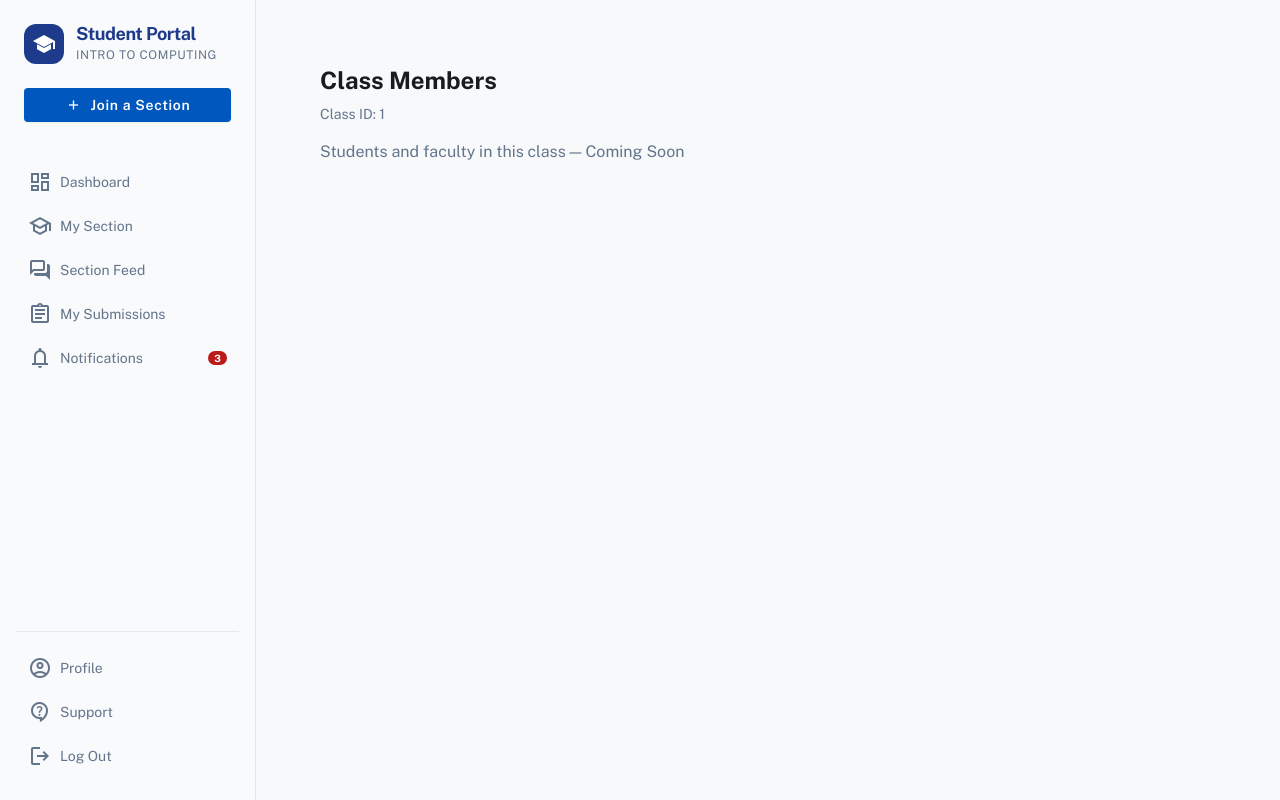
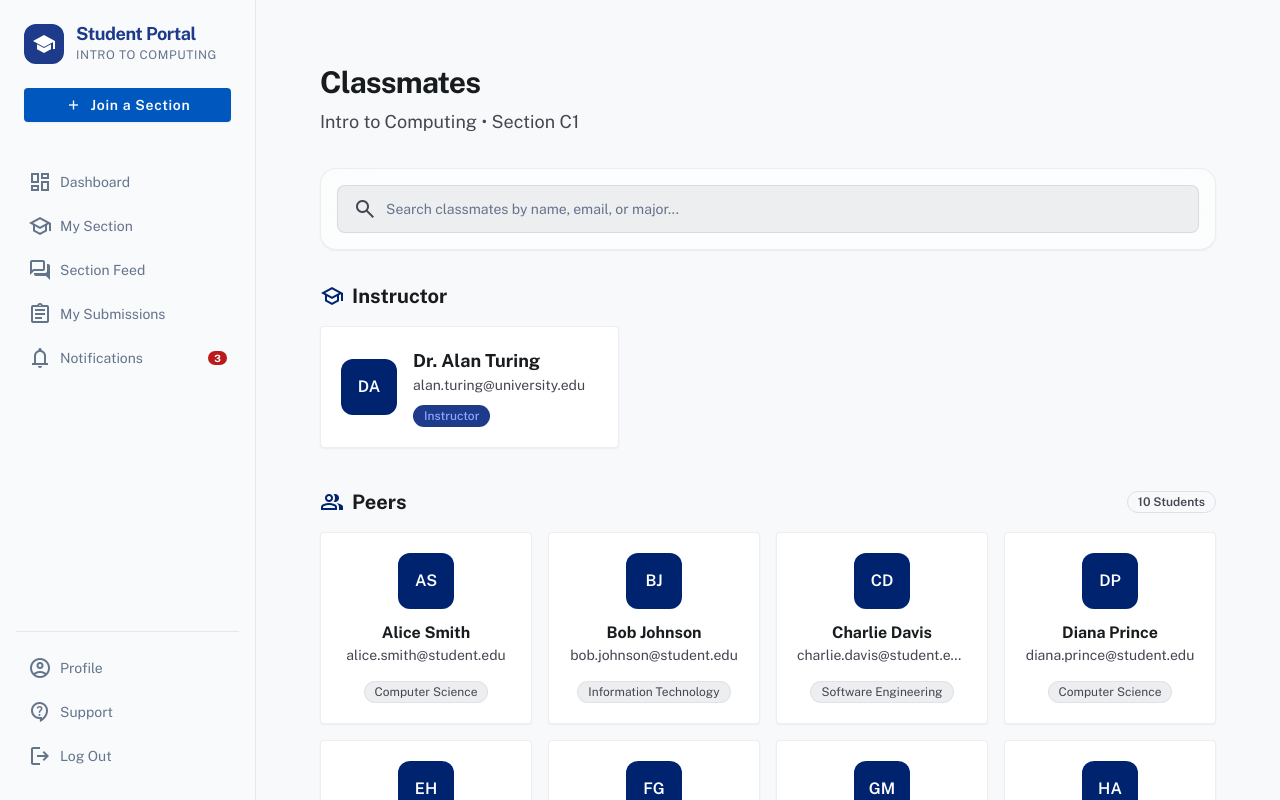
Before and after one commit to Lomkiced/EduShare, a Next.js app: page /student/classes/1/members in a window 1280 px wide. Shown: the top 800 px of the page. Built offline with nearby package versions, Linux system fonts and the light colour scheme.

Commit message:
EduShare

```diff
--- a/src/app/student/classes/[classId]/members/page.tsx
+++ b/src/app/student/classes/[classId]/members/page.tsx
@@ -1,17 +1,146 @@
-import type { Metadata } from "next";
+"use client";
 
-export const metadata: Metadata = { title: "Class Members" };
+import React, { useState, useMemo } from "react";
+import { UserAvatar } from "@/components/shared/user-avatar";
+import { Card, CardContent } from "@/components/ui/card";
+import { Input } from "@/components/ui/input";
+import { Badge } from "@/components/ui/badge";
 
-export default function StudentClassMembersPage({
-  params,
-}: {
-  params: { classId: string };
-}) {
+interface Classmate {
+  id: string;
+  name: string;
+  email: string;
+  major: string;
+}
+
+const mockInstructor = {
+  id: "fac_1",
+  name: "Dr. Alan Turing",
+  email: "alan.turing@university.edu",
+  role: "Instructor",
+};
+
+const mockClassmates: Classmate[] = [
+  { id: "stu_1", name: "Alice Smith", email: "alice.smith@student.edu", major: "Computer Science" },
+  { id: "stu_2", name: "Bob Johnson", email: "bob.johnson@student.edu", major: "Information Technology" },
+  { id: "stu_3", name: "Charlie Davis", email: "charlie.davis@student.edu", major: "Software Engineering" },
+  { id: "stu_4", name: "Diana Prince", email: "diana.prince@student.edu", major: "Computer Science" },
+  { id: "stu_5", name: "Ethan Hunt", email: "ethan.hunt@student.edu", major: "Data Science" },
+  { id: "stu_6", name: "Fiona Gallagher", email: "fiona.g@student.edu", major: "Cybersecurity" },
+  { id: "stu_7", name: "George Miller", email: "george.m@student.edu", major: "Information Technology" },
+  { id: "stu_8", name: "Hannah Abbott", email: "hannah.a@student.edu", major: "Computer Science" },
+  { id: "stu_9", name: "Ian Malcolm", email: "ian.m@student.edu", major: "Mathematics" },
+  { id: "stu_10", name: "Julia Roberts", email: "julia.r@student.edu", major: "Software Engineering" },
+];
+
+export default function StudentClassMembersPage() {
+  const [searchQuery, setSearchQuery] = useState("");
+
+  const filteredClassmates = useMemo(() => {
+    if (!searchQuery.trim()) return mockClassmates;
+    const query = searchQuery.toLowerCase();
+    return mockClassmates.filter(
+      (student) =>
+        student.name.toLowerCase().includes(query) ||
+        student.email.toLowerCase().includes(query) ||
+        student.major.toLowerCase().includes(query)
+    );
+  }, [searchQuery]);
+
   return (
-    <div className="p-8">
-      <h1 className="text-2xl font-bold mb-2">Class Members</h1>
-      <p className="text-muted-foreground text-sm mb-4">Class ID: {params.classId}</p>
-      <p className="text-muted-foreground">Students and faculty in this class — Coming Soon</p>
+    <div className="p-6 md:p-8 max-w-[1600px] mx-auto w-full">
+      {/* Page Header */}
+      <div className="mb-8">
+        <h1 className="text-3xl font-bold text-on-surface tracking-tight mb-2">Classmates</h1>
+        <p className="text-on-surface-variant text-lg">Intro to Computing • Section C1</p>
+      </div>
+
+      {/* Control Bar */}
+      <div className="bg-surface-container-lowest/60 backdrop-blur-xl border border-outline-variant/30 rounded-2xl p-4 mb-8 flex flex-col sm:flex-row gap-4 items-center shadow-sm">
+        <div className="relative w-full sm:w-96 flex-1">
+          <span className="material-symbols-outlined absolute left-4 top-1/2 -translate-y-1/2 text-on-surface-variant">
+            search
+          </span>
+          <Input
+            type="text"
+            placeholder="Search classmates by name, email, or major..."
+            value={searchQuery}
+            onChange={(e) => setSearchQuery(e.target.value)}
+            className="w-full bg-surface-container pl-12 pr-4 py-3 h-12 rounded-xl border border-outline-variant/50 focus:border-primary focus:ring-1 focus:ring-primary outline-none transition-all text-body-lg"
+          />
+        </div>
+      </div>
+
+      <div className="flex flex-col gap-10">
+        {/* Section 1: Leadership */}
+        <section>
+          <h2 className="text-xl font-bold text-on-surface mb-4 flex items-center gap-2">
+            <span className="material-symbols-outlined text-primary">school</span>
+            Instructor
+          </h2>
+          <Card className="border-outline-variant/30 shadow-sm bg-surface-container-lowest hover:shadow-md transition-all duration-300 w-full md:w-1/2 lg:w-1/3">
+            <CardContent className="p-5 flex items-center gap-4">
+              <UserAvatar name={mockInstructor.name} size="lg" />
+              <div className="flex flex-col flex-1 min-w-0">
+                <h3 className="font-bold text-lg text-on-surface truncate">{mockInstructor.name}</h3>
+                <p className="text-sm text-on-surface-variant truncate">{mockInstructor.email}</p>
+                <div className="mt-2">
+                  <Badge variant="secondary" className="bg-primary-container text-on-primary-container font-medium hover:bg-primary-container">
+                    {mockInstructor.role}
+                  </Badge>
+                </div>
+              </div>
+            </CardContent>
+          </Card>
+        </section>
+
+        {/* Section 2: Peers */}
+        <section>
+          <div className="flex items-center justify-between mb-4">
+            <h2 className="text-xl font-bold text-on-surface flex items-center gap-2">
+              <span className="material-symbols-outlined text-primary">group</span>
+              Peers
+            </h2>
+            <Badge variant="outline" className="text-on-surface-variant border-outline-variant/50">
+              {filteredClassmates.length} Student{filteredClassmates.length !== 1 ? 's' : ''}
+            </Badge>
+          </div>
+
+          {filteredClassmates.length > 0 ? (
+            <div className="grid grid-cols-1 sm:grid-cols-2 lg:grid-cols-3 xl:grid-cols-4 gap-4">
+              {filteredClassmates.map((student) => (
+                <Card
+                  key={student.id}
+                  className="border-outline-variant/30 shadow-sm bg-surface-container-lowest hover:shadow-md hover:border-primary/30 transition-all duration-300"
+                >
+                  <CardContent className="p-5 flex flex-col items-center text-center gap-3">
+                    <UserAvatar name={student.name} size="lg" />
+                    <div className="flex flex-col w-full min-w-0">
+                      <h3 className="font-bold text-base text-on-surface truncate">{student.name}</h3>
+                      <p className="text-sm text-on-surface-variant truncate">{student.email}</p>
+                    </div>
+                    <Badge variant="outline" className="mt-1 font-normal bg-surface-container text-on-surface-variant border-outline-variant/30">
+                      {student.major}
+                    </Badge>
+                  </CardContent>
+                </Card>
+              ))}
+            </div>
+          ) : (
+            <div className="flex flex-col items-center justify-center py-16 text-center bg-surface-container-lowest/30 rounded-2xl border border-outline-variant/20 border-dashed">
+              <span className="material-symbols-outlined text-5xl text-on-surface-variant mb-4 opacity-50">
+                person_search
+              </span>
+              <h3 className="text-xl font-bold text-on-surface mb-2">
+                No classmates found
+              </h3>
+              <p className="text-on-surface-variant max-w-md mx-auto">
+                No students matched your search criteria "{searchQuery}".
+              </p>
+            </div>
+          )}
+        </section>
+      </div>
     </div>
   );
 }
```
